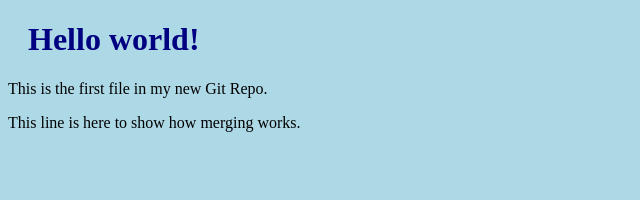
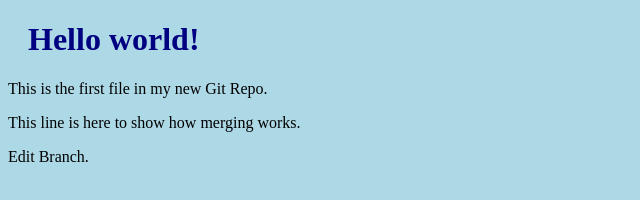
Before and after one commit to RifqiTaw/hello-world, a plain HTML site: page Downloads/practicegit/index.html in a window 1280 px wide. Shown: the whole page, without its empty margins (0-640 px from the left). Drawn offline with Linux system fonts and the light colour scheme.

Commit message:
edit new branch

```diff
--- a/Downloads/practicegit/index.html
+++ b/Downloads/practicegit/index.html
@@ -9,6 +9,8 @@
 <h1>Hello world!</h1>
 <p>This is the first file in my new Git Repo.</p>
 <p>This line is here to show how merging works.</p>
+<p>Edit Branch.</p>
+
 
 </body>
 </html>
```
